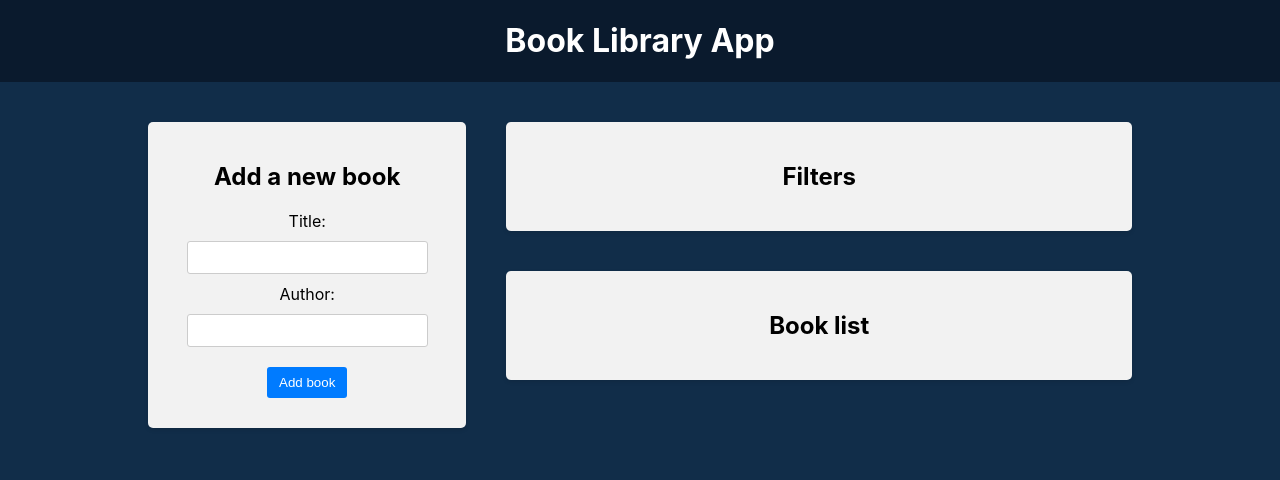
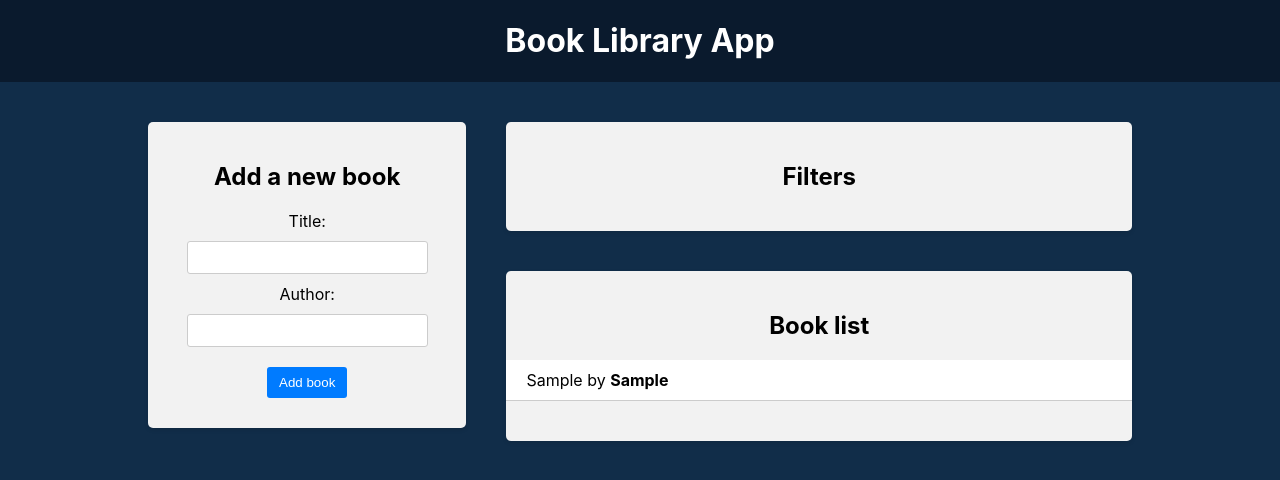
Before and after one commit to TheBlagova/react_redux_library_app, a React (Create React App) app in the folder library_app/frontend/: page / in a window 1280 px wide. Both pictures are taken after typing "Sample", "Sample" into the empty fields and a click on the button "Add book". Shown: the top 480 px of the page. Built offline with nearby package versions, Linux system fonts and the light colour scheme.

Commit message:
add bookList

```diff
--- a/library_app/frontend/src/components/BookForm/BookForm.js
+++ b/library_app/frontend/src/components/BookForm/BookForm.js
@@ -1,16 +1,24 @@
 import { useState } from 'react';
+import { useDispatch } from 'react-redux';
+import { addBook } from '../../redux/books/actionCreators';
 import './BookForm.css';
 
 function BookForm() {
   const [title, setTitle] = useState('');
   const [author, setAuthor] = useState('');
+  const dispath = useDispatch();
 
   const handleSubmit = (e) => {
     e.preventDefault();
 
     if (title && author) {
-      // dispath action
-      console.log(title, author);
+      const book = {
+        title,
+        author,
+      };
+      console.log(addBook(book));
+      dispath(addBook(book));
+
       setTitle('');
       setAuthor('');
     }
--- a/library_app/frontend/src/components/BookList/BookList.js
+++ b/library_app/frontend/src/components/BookList/BookList.js
@@ -1,9 +1,25 @@
+import { useSelector } from 'react-redux';
 import './BookList.css';
 
 function BookList() {
+  const books = useSelector((state) => state.books);
+
   return (
     <div className="app-block book-list">
       <h2>Book list</h2>
+      {books.length === 0 ? (
+        <p>No books available</p>
+      ) : (
+        <ul>
+          {books.map((book, i) => (
+            <li key={i}>
+              <div className="book-info">
+                {book.title} by <strong>{book.author}</strong>
+              </div>
+            </li>
+          ))}
+        </ul>
+      )}
     </div>
   );
 }
```
